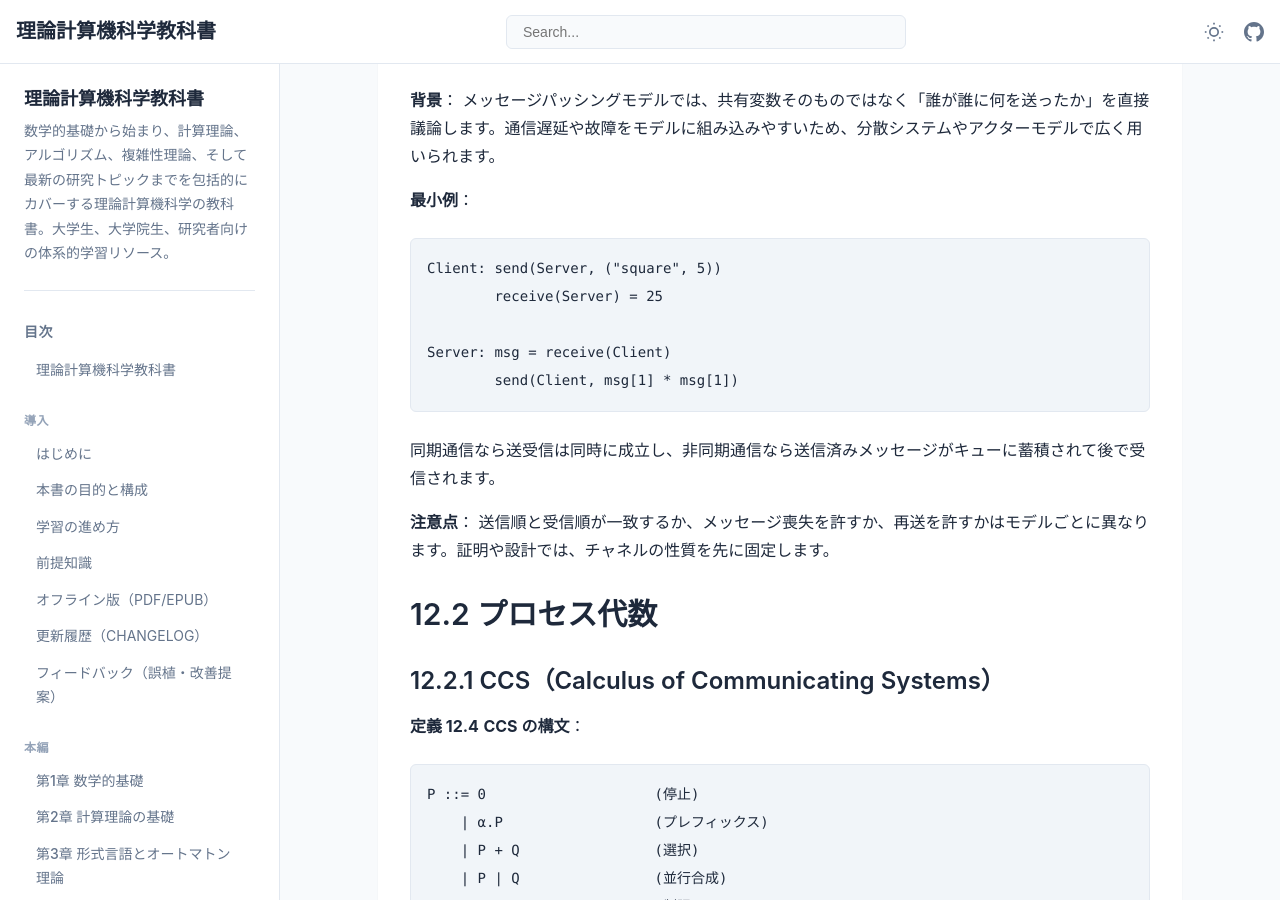
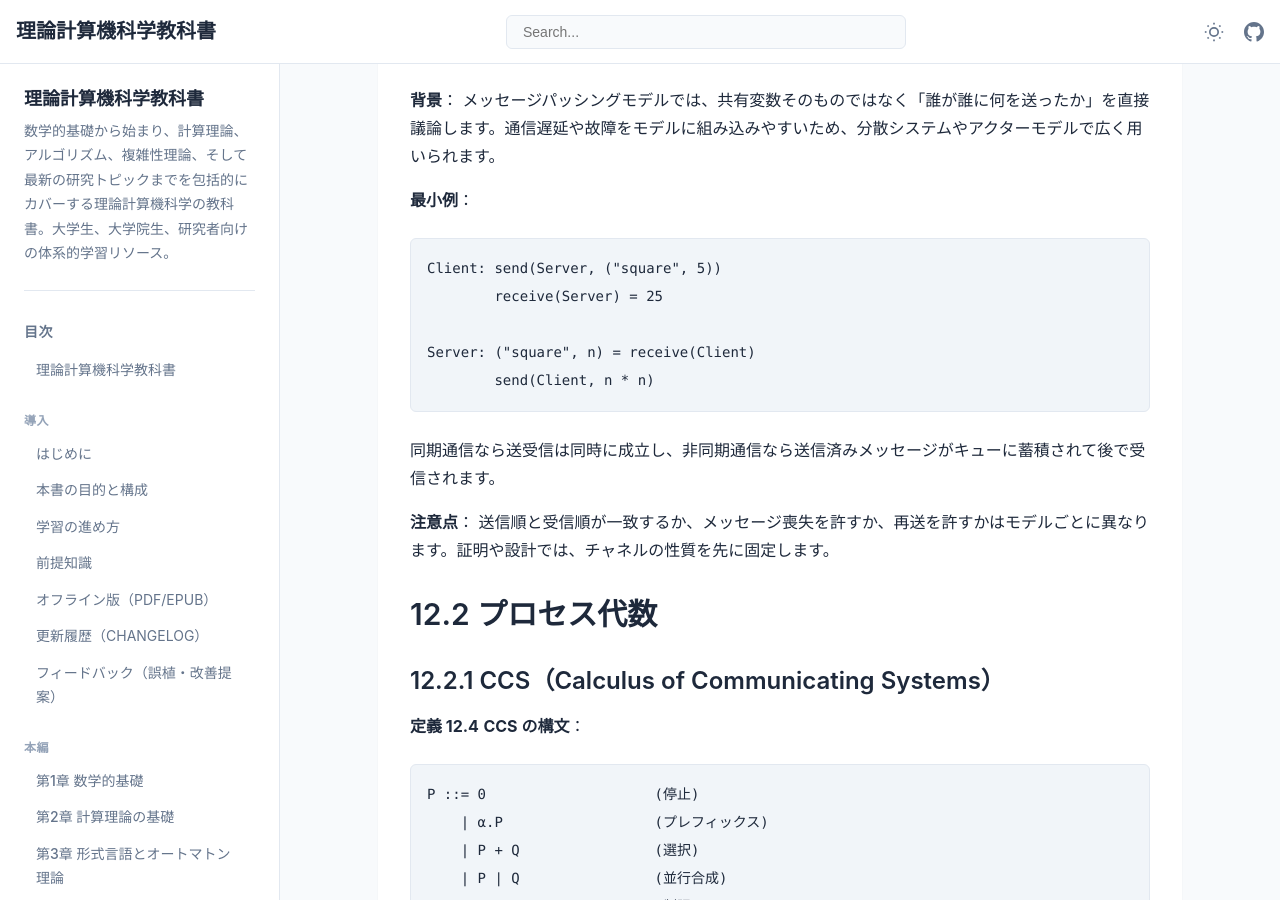
Before and after one commit to itdojp/theoretical-computer-science-textbook, a Jekyll site: the page built from docs/chapter-12/index.md, in a window 1280 px wide and 900 px high, scrolled down 3540 px. Built offline with Jekyll 4.4.1, drawn with Linux system fonts in a browser that asks for light colours.

Commit message:
docs: clarify message passing tuple example

````diff
--- a/docs/chapter-12/index.md
+++ b/docs/chapter-12/index.md
@@ -111,8 +111,8 @@ P2: r2 = x; x = r2 + 1
 Client: send(Server, ("square", 5))
         receive(Server) = 25
 
-Server: msg = receive(Client)
-        send(Client, msg[1] * msg[1])
+Server: ("square", n) = receive(Client)
+        send(Client, n * n)
 ```
 同期通信なら送受信は同時に成立し、非同期通信なら送信済みメッセージがキューに蓄積されて後で受信されます。
 
````
